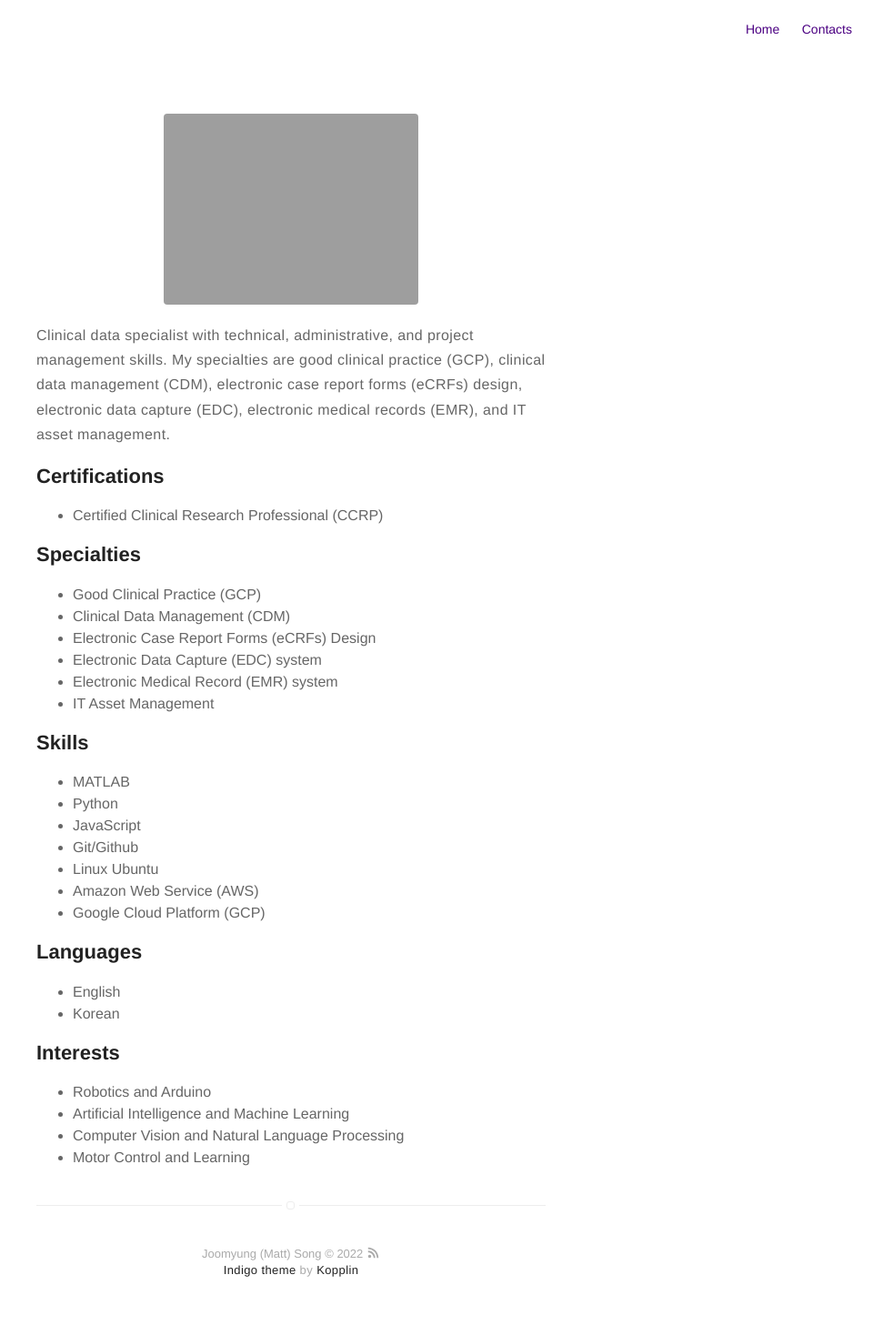
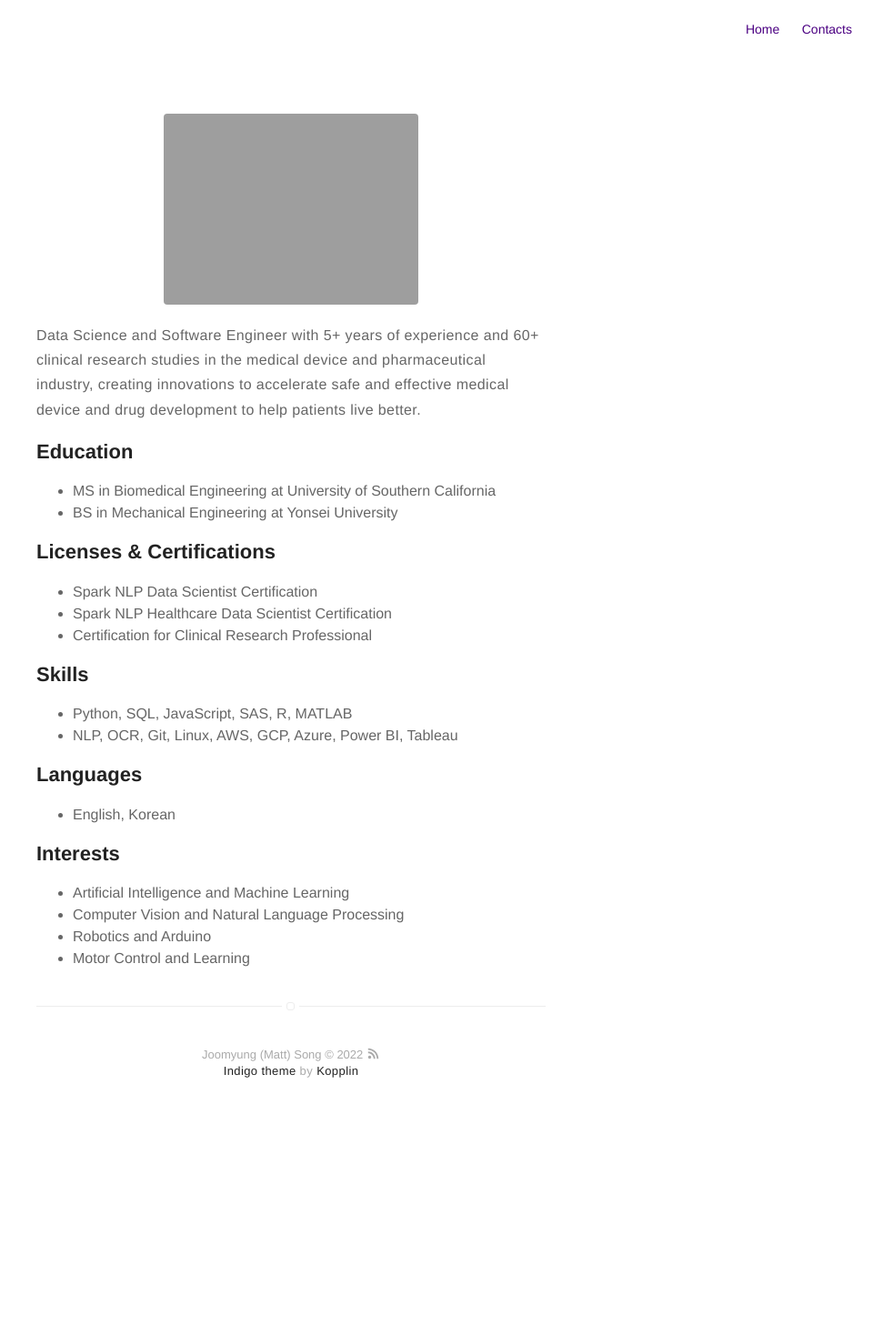
Before and after one commit to joomyung/joomyung.github.io, a Jekyll site: the page built from about.md, in a window 1280 px wide. Shown: the whole page at 91% size, without its empty margins (320-1280 px from the left). Built offline with Jekyll 4.4.1, drawn with Linux system fonts in a browser that asks for light colours; after the commit the page ends 1249 px from its top, so only the background shows below that.

Commit message:
edit about and contacts

```diff
--- a/about.md
+++ b/about.md
@@ -14,44 +14,36 @@ layout: page
 
 ![Profile Image]({{ site.url }}/{{ site.picture }})
 
-<p>Clinical data specialist with technical, administrative, and project management skills. My specialties are good clinical practice (GCP), clinical data management (CDM), electronic case report forms (eCRFs) design, electronic data capture (EDC), electronic medical records (EMR), and IT asset management.</p>
+<p>Data Science and Software Engineer with 5+ years of experience and 60+ clinical research studies in the medical device and pharmaceutical industry, creating innovations to accelerate safe and effective medical device and drug development to help patients live better.</p>
 
-<h2>Certifications</h2>
+<h2>Education</h2>
 <ul>
-	<li>Certified Clinical Research Professional (CCRP)</li>
+	<li>MS in Biomedical Engineering at University of Southern California</li>
+	<li>BS in Mechanical Engineering at Yonsei University</li>
 </ul>
 
-<h2>Specialties</h2>
+<h2>Licenses & Certifications</h2>
 <ul>
-	<li>Good Clinical Practice (GCP)</li>
-	<li>Clinical Data Management (CDM)</li>
-	<li>Electronic Case Report Forms (eCRFs) Design</li>
-	<li>Electronic Data Capture (EDC) system</li>
-	<li>Electronic Medical Record (EMR) system</li>
-	<li>IT Asset Management</li>
+	<li>Spark NLP Data Scientist Certification</li>
+	<li>Spark NLP Healthcare Data Scientist Certification</li>
+	<li>Certification for Clinical Research Professional</li>
 </ul>
 
 <h2>Skills</h2>
 <ul>
-	<li>MATLAB</li>
-	<li>Python</li>
-	<li>JavaScript</li>
-	<li>Git/Github</li>
-	<li>Linux Ubuntu</li>
-	<li>Amazon Web Service (AWS)</li>
-	<li>Google Cloud Platform (GCP)</li>
+	<li>Python, SQL, JavaScript, SAS, R, MATLAB</li>
+	<li>NLP, OCR, Git, Linux, AWS, GCP, Azure, Power BI, Tableau</li>
 </ul>
 
 <h2>Languages</h2>
 <ul>
-	<li>English</li>
-	<li>Korean</li>
+	<li>English, Korean</li>
 </ul>
 
 <h2>Interests</h2>
 <ul>
-	<li>Robotics and Arduino</li>
 	<li>Artificial Intelligence and Machine Learning</li>
 	<li>Computer Vision and Natural Language Processing</li>
+	<li>Robotics and Arduino</li>
 	<li>Motor Control and Learning</li>
 </ul>
```
Also changed, not shown: contacts.md (+2 -2 lines).
